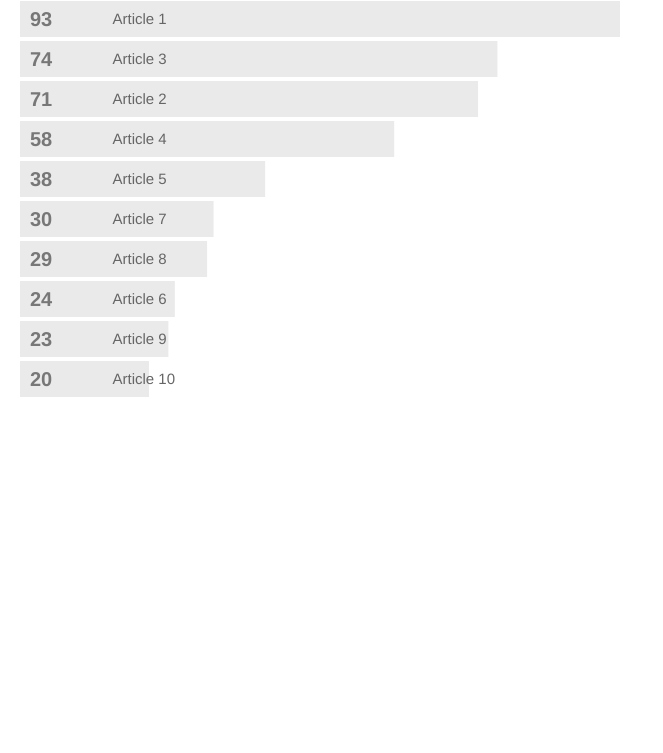
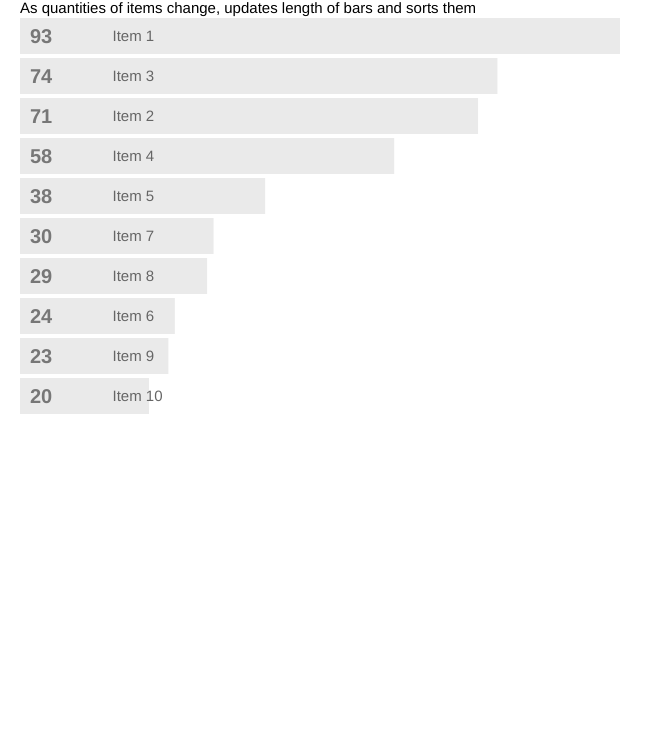
Before and after one commit to charlesdguthrie/updatingBarChart, a plain HTML site: page index.html in a window 1280 px wide. Shown: the part 47-800 px from the top of the page, without its empty margins (0-663 px from the left). Drawn offline with nearby package versions, Linux system fonts and the light colour scheme.

Commit message:
Added subtitle

```diff
--- a/css/style.css
+++ b/css/style.css
@@ -29,11 +29,11 @@ h1 {
 	margin-top: 5px;
 	margin-bottom: 5px;
 }
-h2, .gauge {
+h2 {
 	font-size: 125%;
    font-weight: 300;
    font-family: "HelveticaNeue-Light", "Helvetica Neue Light", "Helvetica Neue", Helvetica, Arial, "Lucida Grande", sans-serif;
-	text-align: center;
+	text-align: left;
 	margin-bottom: 0px;
 }
 h3, .gaugePct {
--- a/demoBarChart.js
+++ b/demoBarChart.js
@@ -5,21 +5,21 @@ NYTD.xStream = NYTD.xStream || {};
 NYTD.xStream.demo = (function () {
 
 	var data = [
-		{key:"Article 1", value:99},
-		{key:"Article 2", value:78},
-		{key:"Article 3", value:77},
-		{key:"Article 4", value:64},
-		{key:"Article 5", value:35},
-		{key:"Article 6", value:33},
-		{key:"Article 7", value:29},
-		{key:"Article 8", value:28},
-		{key:"Article 9", value:25},
-		{key:"Article 10", value:21},
-		{key:"Article 11", value:19},
-		{key:"Article 12", value:18},
-		{key:"Article 13", value:15},
-		{key:"Article 14", value:14},
-		{key:"Article 15", value:11}
+		{key:"Item 1", value:99},
+		{key:"Item 2", value:78},
+		{key:"Item 3", value:77},
+		{key:"Item 4", value:64},
+		{key:"Item 5", value:35},
+		{key:"Item 6", value:33},
+		{key:"Item 7", value:29},
+		{key:"Item 8", value:28},
+		{key:"Item 9", value:25},
+		{key:"Item 10", value:21},
+		{key:"Item 11", value:19},
+		{key:"Item 12", value:18},
+		{key:"Item 13", value:15},
+		{key:"Item 14", value:14},
+		{key:"Item 15", value:11}
 	]
 
 	var updateData = function(data){
--- a/index.html
+++ b/index.html
@@ -12,7 +12,8 @@
 <body>
 
 	<div id="everything">
-	<h1>Top 10 Articles By # of Page Views</h1>
+	<h1>Updating Bar Chart</h1>
+	<h2>As quantities of items change, updates length of bars and sorts them</h2>
 		<div id="chart"></div>
 	</div> <!-- everything -->
 
```
